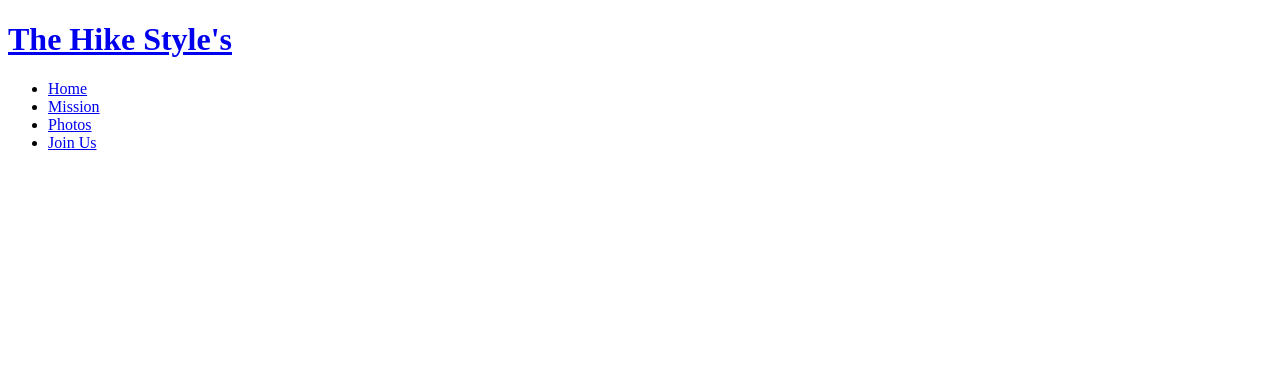
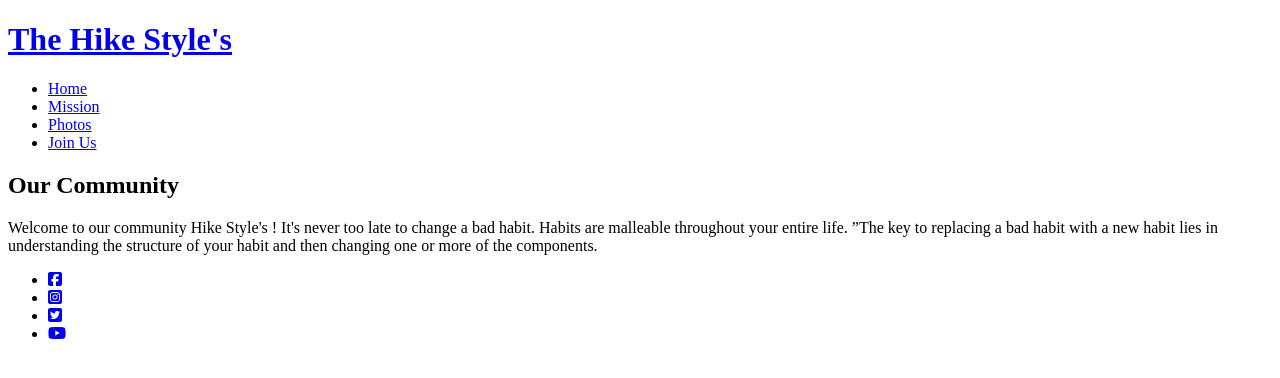
Before and after one commit to llancruzz/hike-style, a plain HTML site: page index.html in a window 1280 px wide. Drawn offline with Linux system fonts and the light colour scheme.

Commit message:
Add section with content abou our community

```diff
--- a/index.html
+++ b/index.html
@@ -32,5 +32,35 @@
           </nav>
       </header>
 
+      <section>
+          <h2>Our Community</h2>
+          <p>Welcome to our community Hike Style's !
+            It's never too late to change a bad habit.
+            Habits are malleable throughout your entire life.
+            ”The key to replacing a bad habit with a new habit lies in
+            understanding the structure of your habit and then changing one
+            or more of the components.</p>
+      </section>
+
+      <footer>
+          <ul>
+           <li>
+               <a href="https://facebook.com" target="_blank" rel="nooper" aria-label="Visit our Facebook ( opens in a new tab)"><i class="fab fa-facebook-square"></i></a>
+           </li>
+           <li>
+            <a href="https://instagram.com" target="_blank" rel="nooper" aria-label="Visit our Instagram ( opens in a new tab)"><i class="fab fa-instagram-square"></i></a>
+           </li>
+           <li>
+            <a href="https://twitter.com" target="_blank" rel="nooper" aria-label="Visit our Twitter ( opens in a new tab)"><i class="fab fa-twitter-square"></i></a>
+           </li>
+           <li>
+            <a href="https://youtube.com" target="_blank" rel="nooper" aria-label="Visit our Youtube ( opens in a new tab)"><i class="fab fa-youtube"></i></a>
+           </li>
+          </ul>
+      </footer>
+
+      <!-- font awsome script here-->
+      <script src="https://kit.fontawesome.com/b11be1e679.js" crossorigin="anonymous"></script>
+
   </body>
   </html>
```
